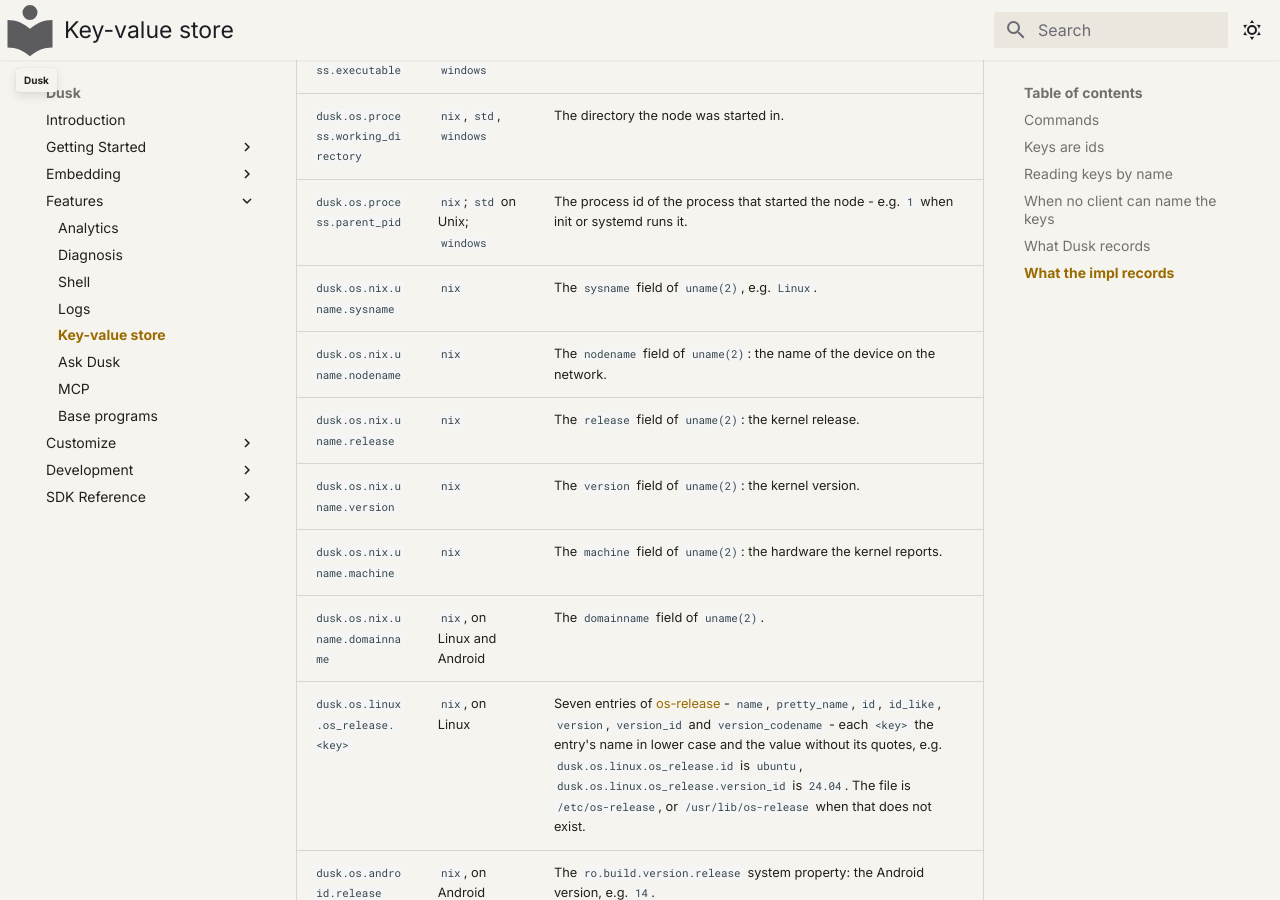
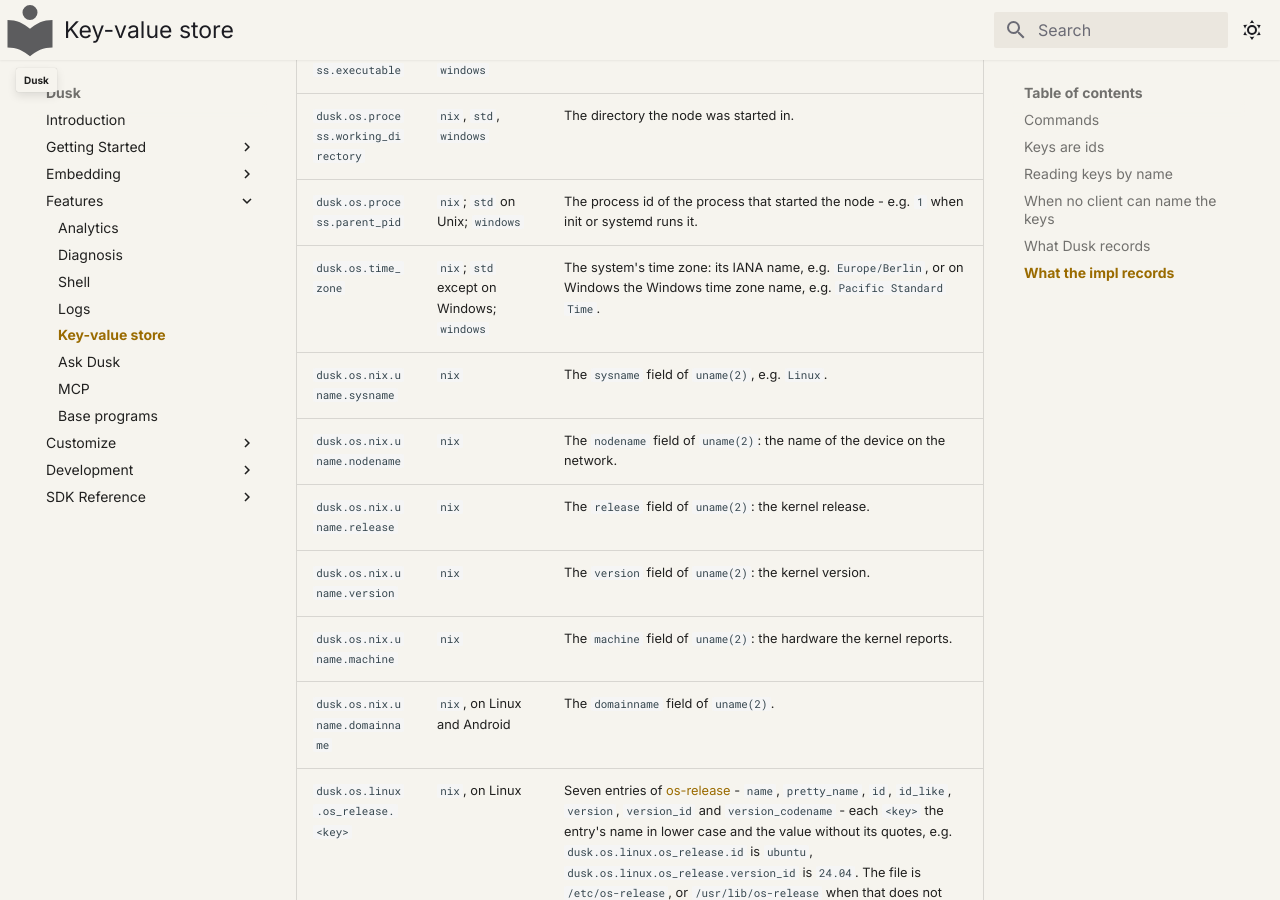
Before and after one commit to tomerze/dusk, an MkDocs documentation site: the page built from docs/docs/features/kvs.md, in a window 1280 px wide and 900 px high, scrolled down 4234 px. Built offline with MkDocs 1.6.1 and Material for MkDocs 9.7.7, drawn with Linux system fonts in a browser that asks for light colours; comment, search, counter and statistics services are not loaded.

Commit message:
Update docs for the time zone key the nix, std and windows impls write
The impl table gains dusk.os.time_zone, the system's time zone: its IANA name, e.g. Europe/Berlin, written by the nix impl and by the std impl everywhere but Windows, or the Windows time zone name, e.g. Pacific Standard Time, written by the windows impl.

```diff
--- a/docs/docs/features/kvs.md
+++ b/docs/docs/features/kvs.md
@@ -159,6 +159,7 @@
 | `dusk.os.process.executable` | `nix`, `std`, `windows` | The path of the executable the node runs from. |
 | `dusk.os.process.working_directory` | `nix`, `std`, `windows` | The directory the node was started in. |
 | `dusk.os.process.parent_pid` | `nix`; `std` on Unix; `windows` | The process id of the process that started the node - e.g. `1` when init or systemd runs it. |
+| `dusk.os.time_zone` | `nix`; `std` except on Windows; `windows` | The system's time zone: its IANA name, e.g. `Europe/Berlin`, or on Windows the Windows time zone name, e.g. `Pacific Standard Time`. |
 | `dusk.os.nix.uname.sysname` | `nix` | The `sysname` field of `uname(2)`, e.g. `Linux`. |
 | `dusk.os.nix.uname.nodename` | `nix` | The `nodename` field of `uname(2)`: the name of the device on the network. |
 | `dusk.os.nix.uname.release` | `nix` | The `release` field of `uname(2)`: the kernel release. |
```
